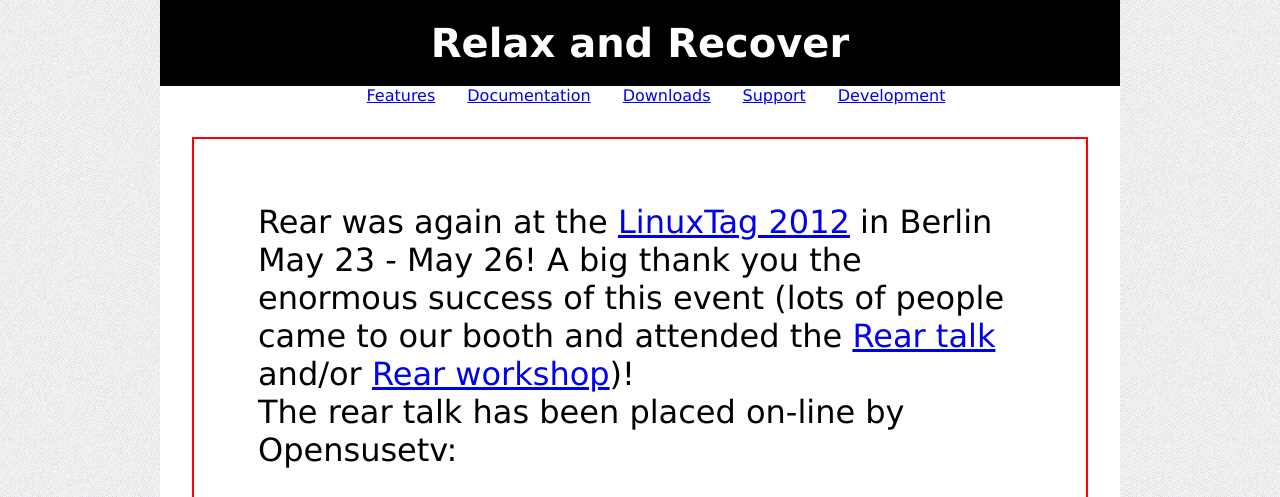
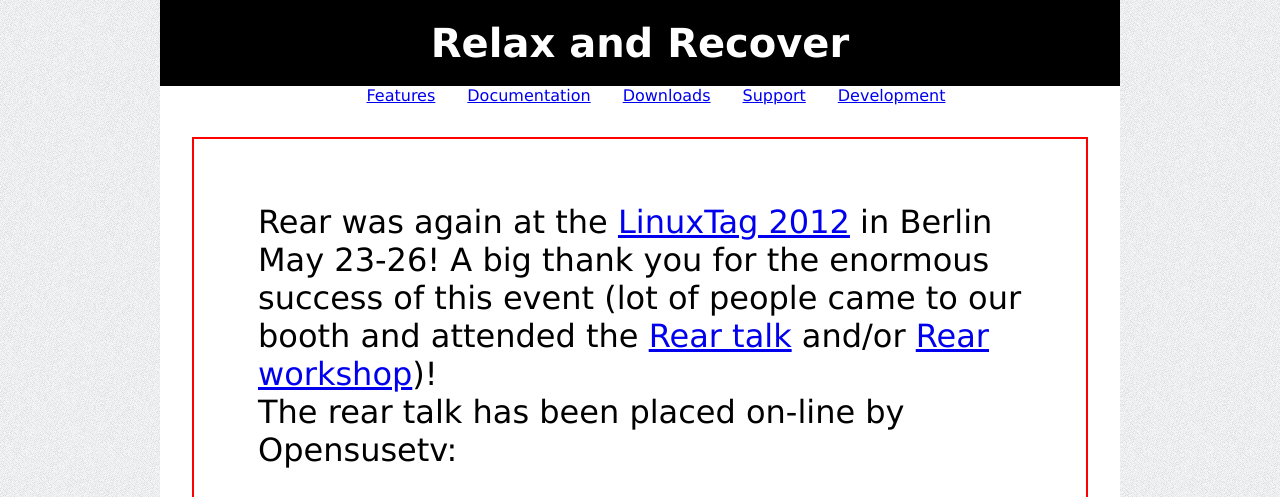
Before and after one commit to rear/rear.github.com, a Jekyll site: the page built from index.md, in a window 1280 px wide and 900 px high, cut to the strip 0-497 px from the top of the window. Built offline with Jekyll 4.4.1, drawn with Linux system fonts in a browser that asks for light colours; comment, search, counter and statistics services are not loaded.

Commit message:
some minor corrections

```diff
--- a/_layouts/default.html
+++ b/_layouts/default.html
@@ -25,7 +25,7 @@
 </ul>
 
 <div class="eventinfo">
-Rear was again at the <a href="http://linuxtag.org" target="_blank">LinuxTag 2012</a> in Berlin May 23 - May 26! A big thank you the enormous success of this event (lots of people came to our booth and attended the <a href="http://www.linuxtag.org/2012/en/program/program/vortragsdetails.html?no_cache=1&talkid=195" target="_blank">Rear talk</a> and/or <a href="http://www.linuxtag.org/2012/de/program/workshops/workshops/vortragsdetails.html?talkid=701" target="_blank">Rear workshop</a>)!</br>
+Rear was again at the <a href="http://linuxtag.org" target="_blank">LinuxTag 2012</a> in Berlin May 23-26! A big thank you for the enormous success of this event (lot of people came to our booth and attended the <a href="http://www.linuxtag.org/2012/en/program/program/vortragsdetails.html?no_cache=1&talkid=195" target="_blank">Rear talk</a> and/or <a href="http://www.linuxtag.org/2012/de/program/workshops/workshops/vortragsdetails.html?talkid=701" target="_blank">Rear workshop</a>)!</br>
 The rear talk has been placed on-line by Opensusetv:</br>
 <iframe width="420" height="315" src="http://www.youtube.com/embed/jUfFzFU-SWY" frameborder="0" allowfullscreen></iframe>
 </div>
```
